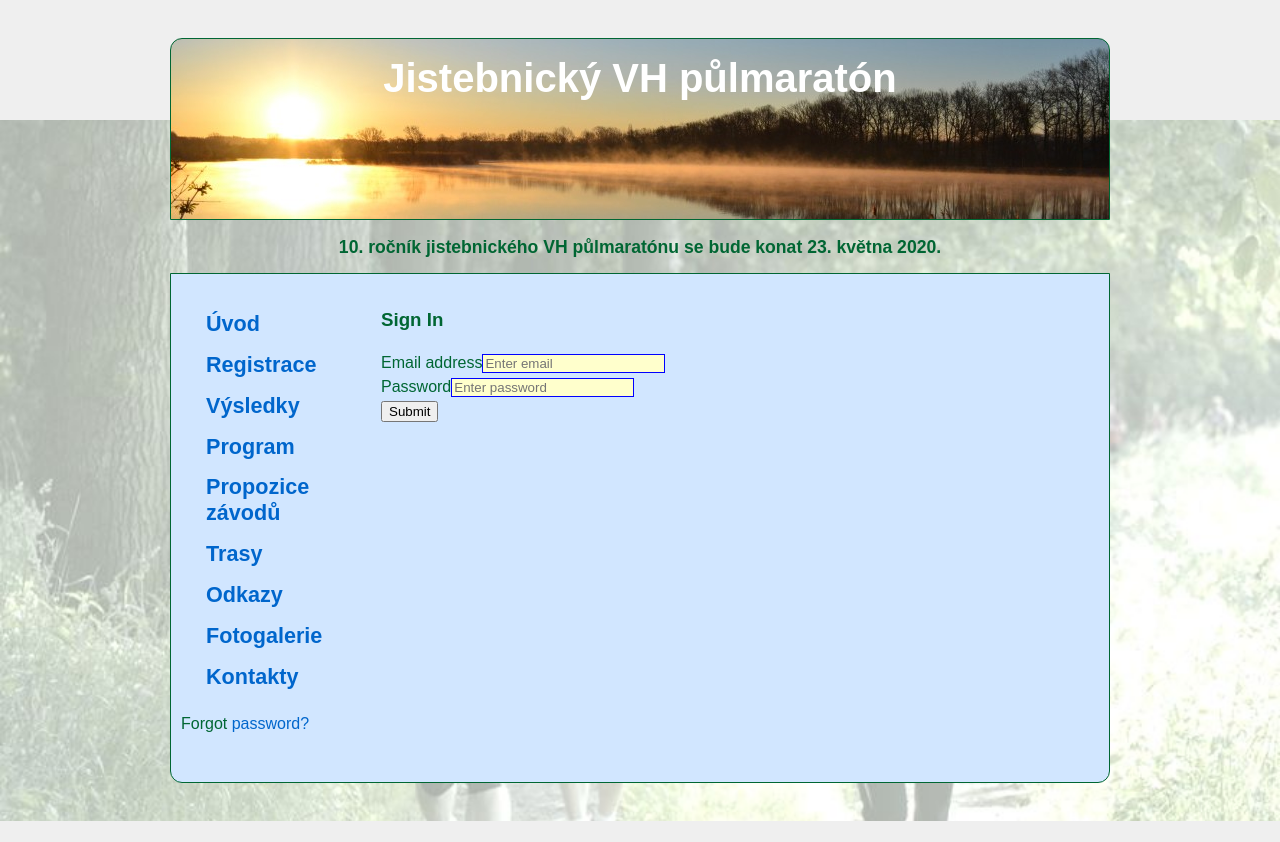
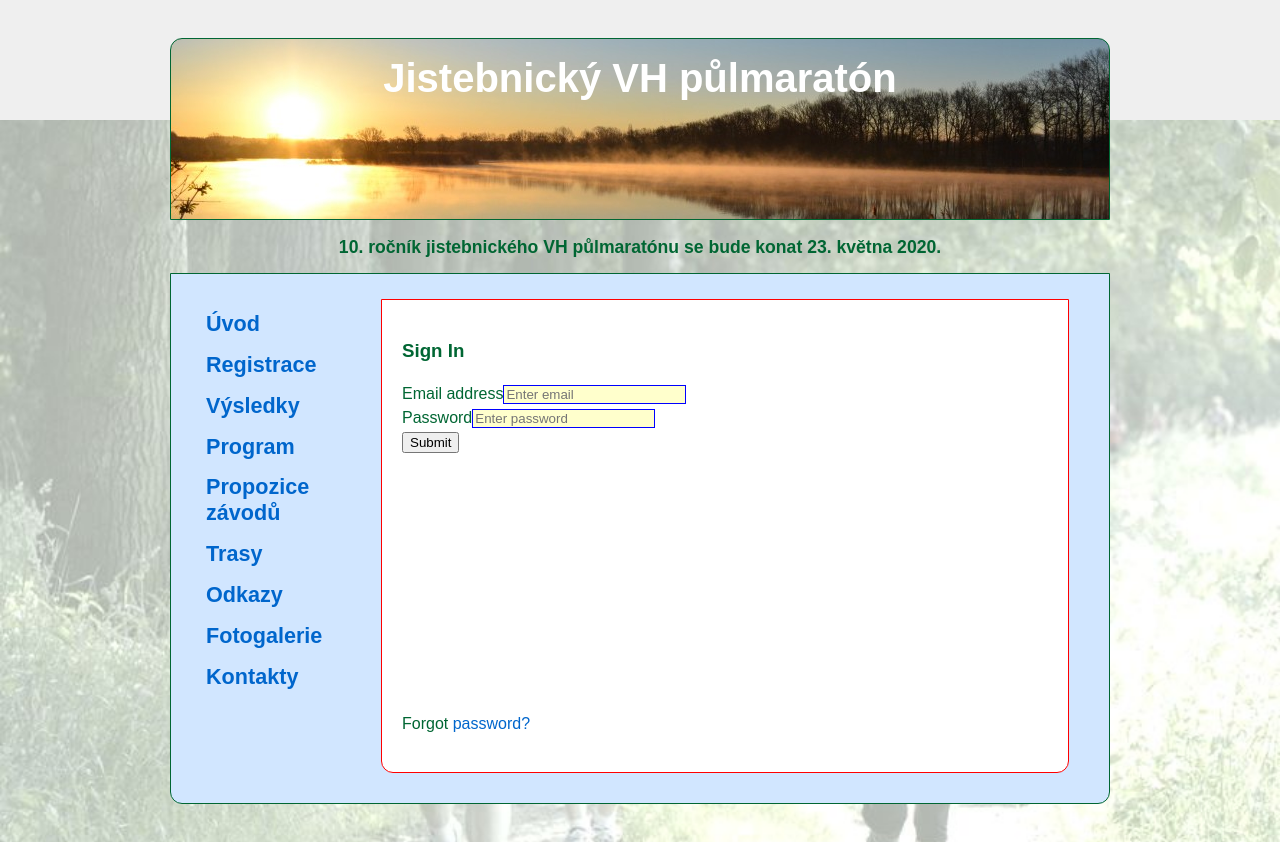
Before and after one commit to MartinBelas/vhp-frontend, a React (Create React App) app: page /login in a window 1280 px wide. Before the commit the page ends 821 px from the top, so only its background shows below. Built offline with nearby package versions, Linux system fonts and the light colour scheme; no server answers.

Commit message:
Add adm pages formatting. Redirect to adm page after successful login.

```diff
--- a/src/index.css
+++ b/src/index.css
@@ -59,6 +59,18 @@ float : left;
 	padding : 20px 20px 20px 20px;
 	background: #d1ffea;
 	border: 1px solid DarkGray;
+    border-radius: 0 0 12px 12px;
+}
+
+#adm-content {
+	display : block;
+	margin-top : 10px;
+	margin-left : 200px;
+	margin-right : 20px;
+	position : relative;
+	padding : 20px 20px 20px 20px;
+	background: White;
+	border: 1px solid Red;
     border-radius: 0 0 12px 12px;
 }
 
--- a/src/pages/Administration.js
+++ b/src/pages/Administration.js
@@ -7,7 +7,7 @@ export default function Administration() {
     const { isAuthenticated } = useAppContext();
 
     return (
-        <div>
+        <div id="adm-content">
         {isAuthenticated ?
             <div>
                 <h2>ADMINISTRACE</h2>
--- a/src/pages/AdministrationNextYear.js
+++ b/src/pages/AdministrationNextYear.js
@@ -56,7 +56,7 @@ export default function AdministrationNextYear() {
     }
 
     return (
-        <div>
+        <div id="adm-content">
             {isAuthenticated ?
                 <div>
                     <h2>ADMINISTRACE - Další ročník</h2>
@@ -79,16 +79,16 @@ export default function AdministrationNextYear() {
                         a xxx je číslo a znamená věk, musí být na 3 znaky. Např. M018 znamená muži do 18 let a F350 znamená řeny do 350 let.
                         <br />
                         <ul>
-                            <li>kategorie - popis</li>
+                            <li>KATEGORIE - POPIS</li>
                             {categories.map((item) => (
                                 <li key={item.id}>
-                                    <span>{item.id}</span> - <span>{item.description}</span> -
+                                    <span>{item.id}</span> - <span>{item.description}</span>
                                     <button type="button" onClick={() => handleRemoveCategory(item.id)}>Odstranit</button>
                                 </li>
                             ))}
                         </ul>
-                        <input type="text" value={newId} onChange={handleIdChange} />
-                        <input type="text" value={newDescription} onChange={handleDescriptionChange} />
+                        Nová kategorie <input type="text" size="4" value={newId} onChange={handleIdChange} /> &nbsp;
+                        popis <input type="text" value={newDescription} onChange={handleDescriptionChange} /> &nbsp;
                         <button type="button" onClick={handleAddCategory}>
                             Přidej kategorii
                         </button>
--- a/src/pages/Login.js
+++ b/src/pages/Login.js
@@ -1,9 +1,13 @@
 import React, { useState } from "react";
+import { useHistory } from "react-router-dom";
+
 import { useAppContext } from "../libs/contextLib";
 import { userService } from '../services/userService';
 
 
 export default function Login() {
+
+    let history = useHistory();
 
     const { userHasAuthenticated } = useAppContext();
 
@@ -26,6 +30,8 @@ export default function Login() {
                             //TODO this.props.loginAction(resp.data.email);
                             userHasAuthenticated(true);
                             console.log('LOGIN OK');
+                            history.push('/adm')
+
                         } else {
                             //TODO this.props.loginAction("");
                         }
@@ -47,6 +53,7 @@ export default function Login() {
     }
 
     return (
+        <div id="adm-content">
         <div className="Login">
             <form onSubmit={handleSubmit}>
                 <h3>Sign In</h3>
@@ -73,5 +80,6 @@ export default function Login() {
                 </p>
             </form>
         </div>
+        </div>
     );
 }
```
Also changed, not shown: src/pages/Home.js (+0 -12 lines).
